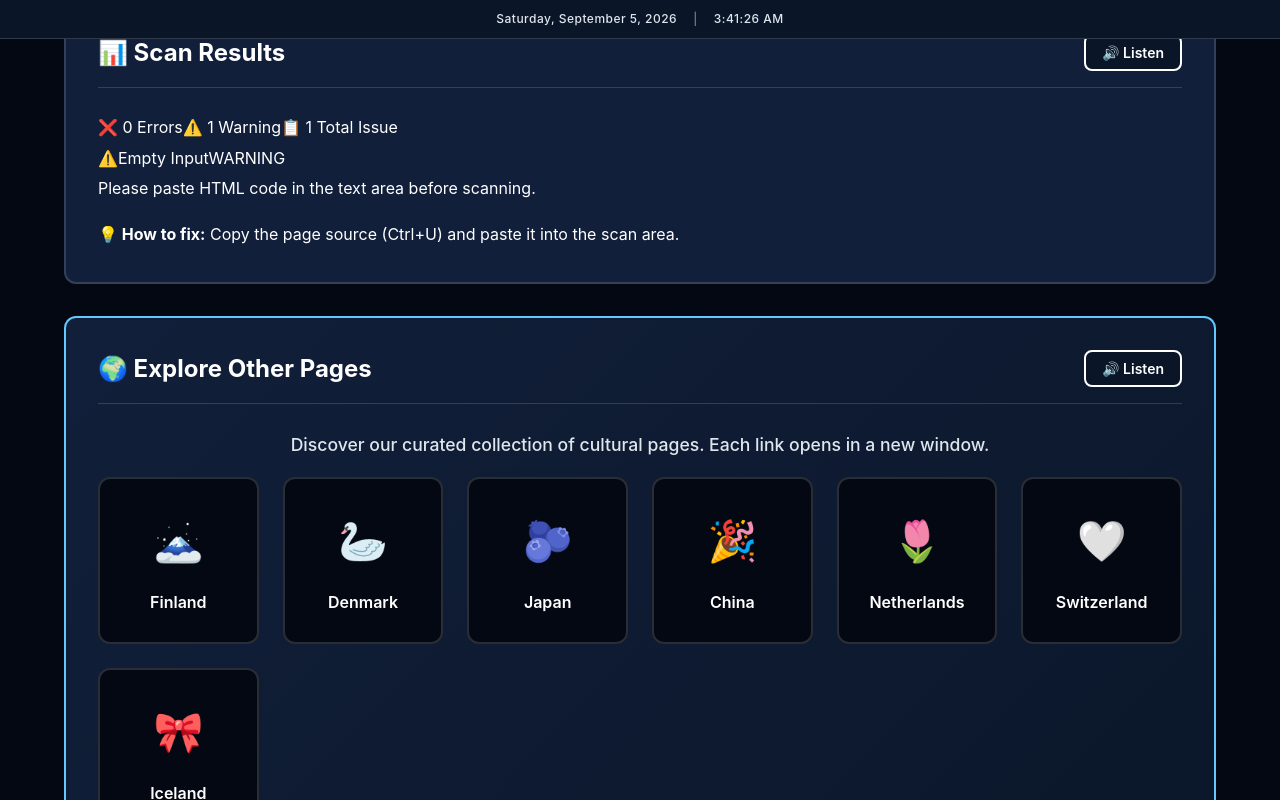
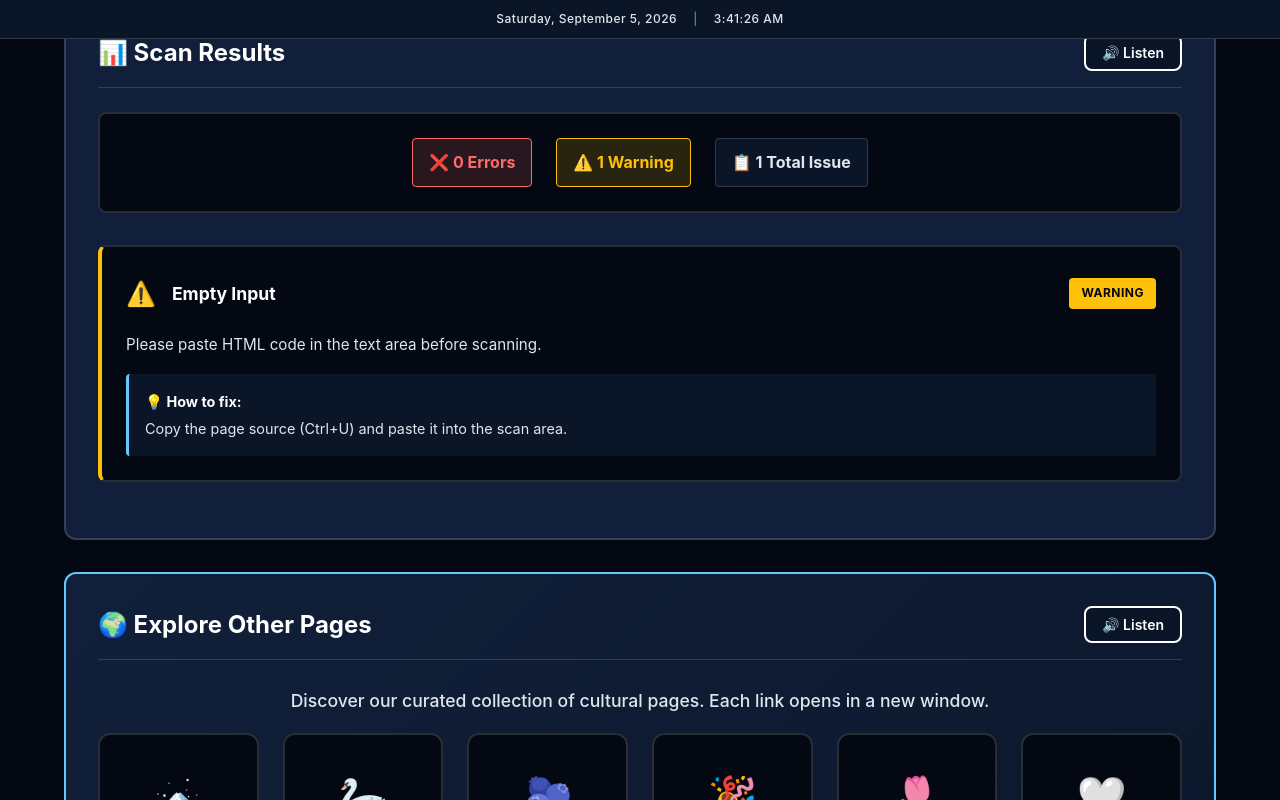
Before and after one commit to now2026/kingdomlat, a plain HTML site: page scan/index.html in a window 1280 px wide. Both pictures are taken after a click on the button "🔍 Start Local Scan". Shown: the part 950-1750 px from the top of the page. Drawn offline with Linux system fonts and the light colour scheme.

Commit message:
Update style.css

```diff
--- a/scan/style.css
+++ b/scan/style.css
@@ -838,3 +838,164 @@ button {
         font-size: 0.95rem;
     }
 }
+/* ============================================================
+   Enhanced Results Display
+   ============================================================ */
+.results-summary {
+    display: flex;
+    gap: var(--spacing-md);
+    padding: var(--spacing-md);
+    background-color: var(--bg-primary);
+    border-radius: var(--radius-md);
+    margin-bottom: var(--spacing-lg);
+    flex-wrap: wrap;
+    justify-content: center;
+    border: 2px solid var(--border-color);
+}
+
+.summary-error,
+.summary-warning,
+.summary-info,
+.summary-success,
+.summary-total {
+    padding: 0.5rem 1rem;
+    border-radius: var(--radius-sm);
+    font-weight: 700;
+    font-size: 1rem;
+}
+
+.summary-error {
+    background-color: rgba(255, 107, 107, 0.15);
+    color: #FF6B6B;
+    border: 1px solid #FF6B6B;
+}
+
+.summary-warning {
+    background-color: rgba(255, 193, 7, 0.15);
+    color: #FFC107;
+    border: 1px solid #FFC107;
+}
+
+.summary-info {
+    background-color: rgba(100, 200, 255, 0.15);
+    color: var(--accent-color);
+    border: 1px solid var(--accent-color);
+}
+
+.summary-success {
+    background-color: rgba(74, 222, 128, 0.15);
+    color: #4ADE80;
+    border: 1px solid #4ADE80;
+}
+
+.summary-total {
+    background-color: var(--bg-secondary);
+    color: var(--text-secondary);
+    border: 1px solid var(--border-color);
+}
+
+.issue-card {
+    background-color: var(--bg-primary);
+    border: 2px solid var(--border-color);
+    border-radius: var(--radius-md);
+    padding: var(--spacing-md);
+    margin-bottom: var(--spacing-md);
+    transition: all 0.2s ease;
+}
+
+.issue-card:hover {
+    border-color: var(--accent-color);
+    transform: translateX(4px);
+}
+
+.issue-card:focus {
+    outline: 3px solid var(--accent-color);
+    outline-offset: 2px;
+}
+
+.issue-error {
+    border-left: 4px solid #FF6B6B;
+}
+
+.issue-warning {
+    border-left: 4px solid #FFC107;
+}
+
+.issue-info {
+    border-left: 4px solid var(--accent-color);
+}
+
+.issue-success {
+    border-left: 4px solid #4ADE80;
+}
+
+.issue-header {
+    display: flex;
+    align-items: center;
+    gap: var(--spacing-sm);
+    margin-bottom: var(--spacing-sm);
+    flex-wrap: wrap;
+}
+
+.issue-icon {
+    font-size: 1.5rem;
+}
+
+.issue-title {
+    font-size: 1.1rem;
+    font-weight: 700;
+    color: var(--text-primary);
+    flex: 1;
+}
+
+.issue-badge {
+    padding: 0.25rem 0.75rem;
+    border-radius: var(--radius-sm);
+    font-size: 0.75rem;
+    font-weight: 700;
+    text-transform: uppercase;
+    letter-spacing: 0.5px;
+}
+
+.badge-error {
+    background-color: #FF6B6B;
+    color: var(--bg-primary);
+}
+
+.badge-warning {
+    background-color: #FFC107;
+    color: var(--bg-primary);
+}
+
+.badge-info {
+    background-color: var(--accent-color);
+    color: var(--bg-primary);
+}
+
+.badge-success {
+    background-color: #4ADE80;
+    color: var(--bg-primary);
+}
+
+.issue-message {
+    color: var(--text-secondary);
+    line-height: 1.7;
+    margin-bottom: var(--spacing-sm);
+    font-size: 0.95rem;
+}
+
+.issue-fix {
+    background-color: var(--bg-secondary);
+    padding: var(--spacing-sm);
+    border-radius: var(--radius-sm);
+    border-left: 3px solid var(--accent-color);
+    font-size: 0.9rem;
+    line-height: 1.6;
+    color: var(--text-secondary);
+}
+
+.issue-fix strong {
+    color: var(--text-primary);
+    display: block;
+    margin-bottom: 0.25rem;
+}
```
